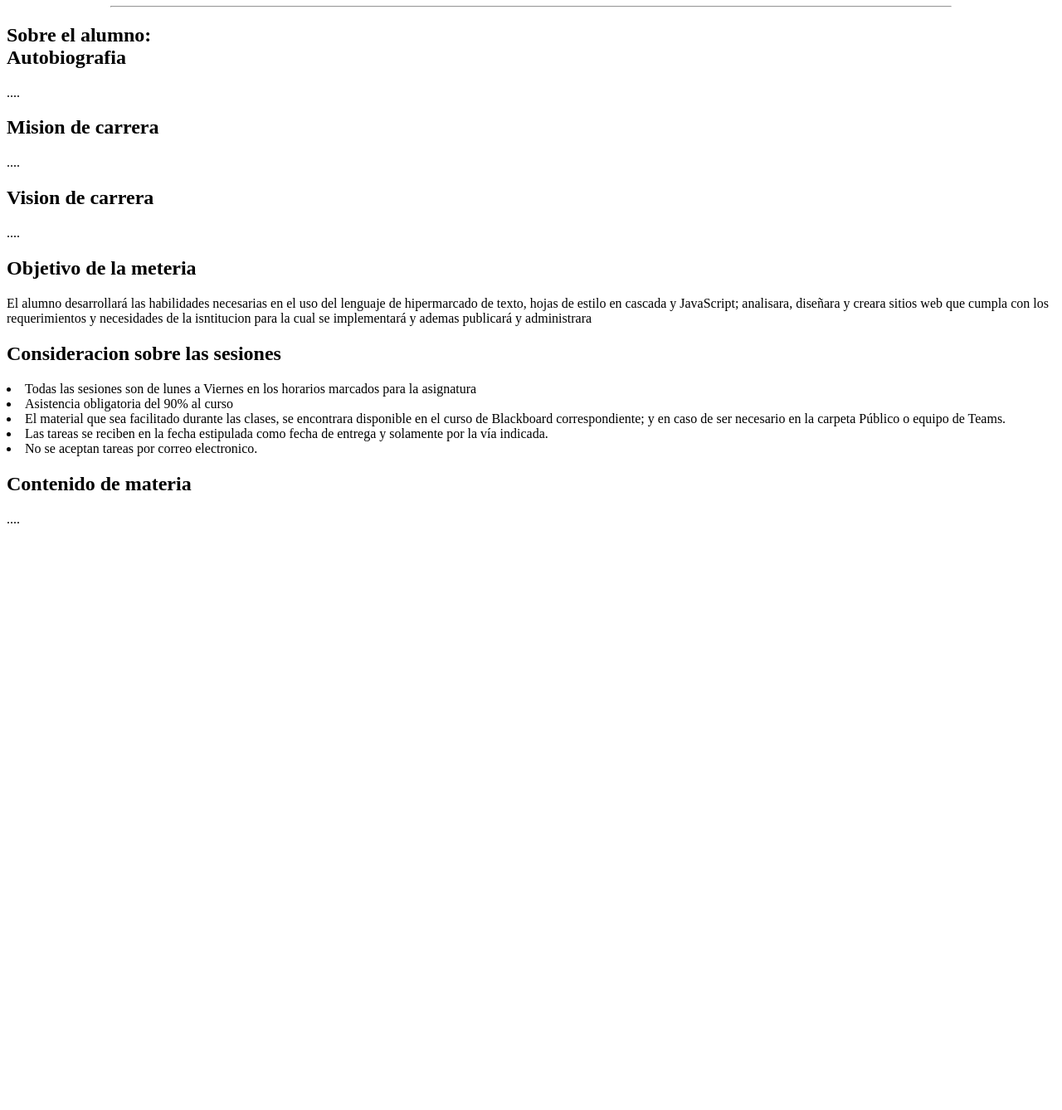
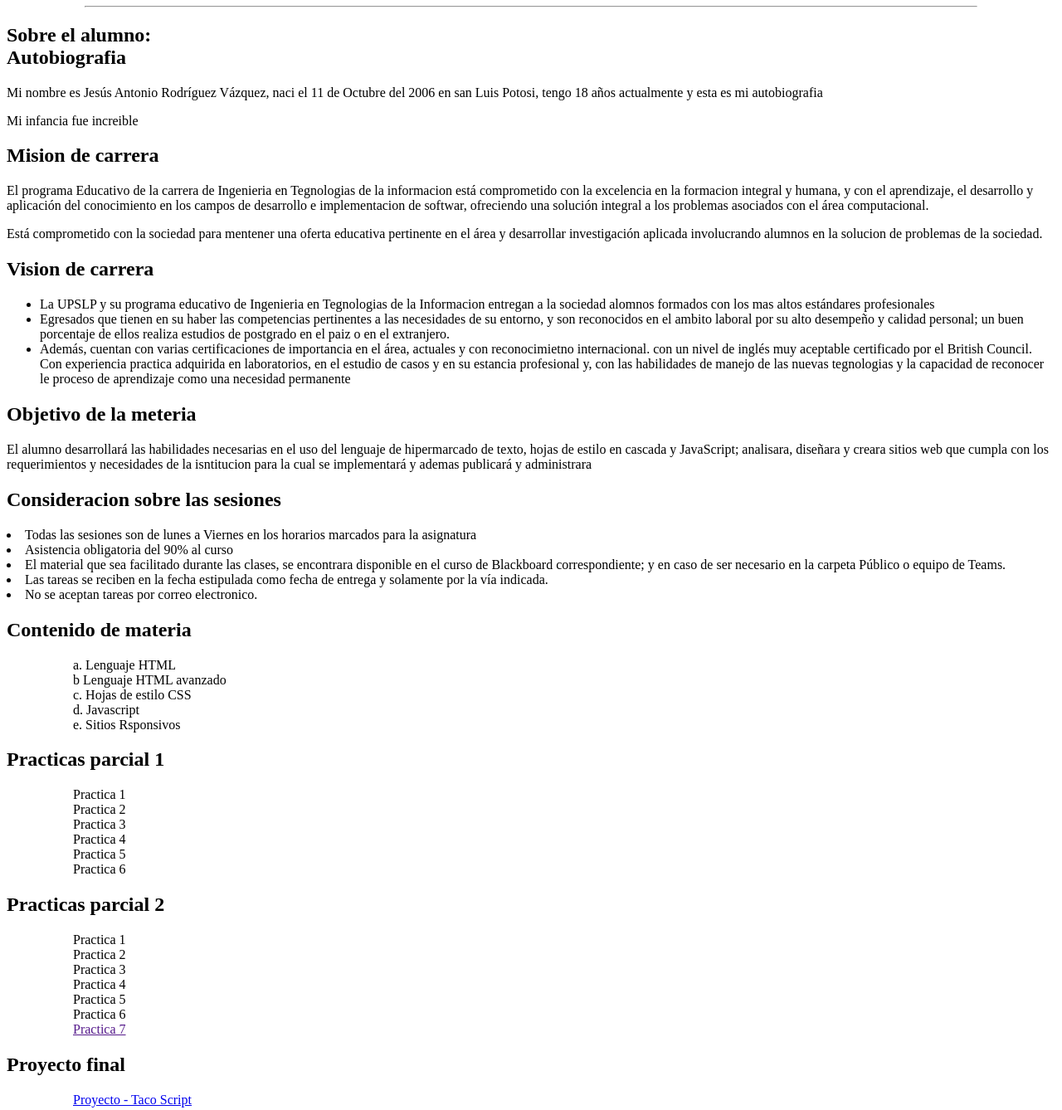
Before and after one commit to jesus-rdz71/Portafolio, a plain HTML site: page index.html in a window 1280 px wide. Shown: the part 280-1618 px from the top of the page at 83% size. Before the commit the page ends 931 px from the top, so only its background shows below. Drawn offline with Linux system fonts and the light colour scheme.

Commit message:
index.html

```diff
--- a/index.html
+++ b/index.html
@@ -13,36 +13,44 @@
 <body>
 	<h1 align="center">Portafolio de evidencias <br/> Programacion web <br/> Ingenieria en tegnologias de la informacion <br/> Primavera 2025</h1>
 
-	<hr style="width: 80%;"> <!-- Linea horizontal -->
+	<hr style="width: 85%;"> <!-- Linea horizontal -->
 
 	<aside>
 		<h2 text align="50px left"> Alumno: Jesus Antonio Rodriguez Vazquez - 186727 <br/>
 			 Profesora: MC Imelda Deyanira Hernandez Martínez</h2>
 	</aside>
 
-	<hr style="width: 80%;"> <!-- Linea horizontal -->
+	<hr style="width: 85%;"> <!-- Linea horizontal -->
 
 	<h2> Sobre el alumno: <br/>
 		 Autobiografia <br/>
 			</h2>
 
-		<p> ....</p>
+		<p> Mi nombre es Jesús Antonio Rodríguez Vázquez, naci el 11 de Octubre del 2006 en san Luis Potosi, tengo 18 años actualmente y esta es mi autobiografia</p>
+
+		<p>Mi infancia fue increible</p>
 
 	<h2>Mision de carrera
 			</h2>
 
-		<p> ....</p>
+		<p> El programa Educativo de la carrera de Ingenieria en Tegnologias de la informacion está comprometido con la excelencia en la formacion integral y humana, y con el aprendizaje, el desarrollo y aplicación del conocimiento en los campos de desarrollo e implementacion de softwar, ofreciendo una solución integral a los problemas asociados con el área computacional. </p>
+
+		<p>Está comprometido con la sociedad para mentener una oferta educativa pertinente en el área y desarrollar investigación aplicada involucrando alumnos en la solucion de problemas de la sociedad.</p>
 
 	<h2>Vision de carrera</h2>
 
-		<p> ....</p>
+		<div>
+			<ul>
+				<li>La UPSLP y su programa educativo de Ingenieria en Tegnologias de la Informacion entregan a la sociedad alomnos formados con los mas altos estándares profesionales</li>
+				<li>Egresados que tienen en su haber las competencias pertinentes a las necesidades de su entorno, y son reconocidos en el ambito laboral por su alto desempeño y calidad personal; un buen porcentaje de ellos realiza estudios de postgrado en el paiz o en el extranjero.</li>
+				<li>Además, cuentan con varias certificaciones de importancia en el área, actuales y con reconocimietno internacional. con un nivel de inglés muy aceptable certificado por el British Council. Con experiencia practica adquirida en laboratorios, en el estudio de casos y en su estancia profesional y, con las habilidades de manejo de las nuevas tegnologias y la capacidad de reconocer le proceso de aprendizaje como una necesidad permanente </li>
+			</ul>
+		</div>
 
 	<h2>Objetivo de la meteria</h2>
-
 		<p> El alumno desarrollará las habilidades necesarias en el uso del lenguaje de hipermarcado de texto, hojas de estilo en cascada y JavaScript; analisara, diseñara y creara sitios web que cumpla con los requerimientos y necesidades de la isntitucion para la cual se implementará y ademas publicará y administrara</p>
 
 	<h2>Consideracion sobre las sesiones</h2>
-
 		<lo>
 			<li>Todas las sesiones son de lunes a Viernes en los horarios marcados para la asignatura</li>
 			<li>Asistencia obligatoria del 90% al curso</li>
@@ -52,8 +60,41 @@
 		</lo>
 
 	<h2> Contenido de materia</h2>
+	<ul>
+		<ol>a. Lenguaje HTML</ol>
+		<ol>b Lenguaje HTML avanzado</ol>
+		<ol>c. Hojas de estilo CSS</ol>
+		<ol>d. Javascript</ol>
+		<ol>e. Sitios Rsponsivos</ol>
+	</ul>
 
-		<p> .... </p>
+	<h2> Practicas parcial 1</h2>
+
+	<ul>
+		<ol>Practica 1</ol>
+		<ol>Practica 2</ol>
+		<ol>Practica 3</ol>
+		<ol>Practica 4</ol>
+		<ol>Practica 5</ol>
+		<ol>Practica 6</ol>
+	</ul>
+
+	<h2> Practicas parcial 2</h2>
+	<ul>
+		<ol>Practica 1</ol>
+		<ol>Practica 2</ol>
+		<ol>Practica 3</ol>
+		<ol>Practica 4</ol>
+		<ol>Practica 5</ol>
+		<ol>Practica 6</ol>
+		<ol><a href="">Practica 7</a></ol>
+	</ul>
+
+	<h2> Proyecto final </h2>
+	<ul>
+		<ol><a href="/Proyecto Programacion web/TacoScript-1.html"> Proyecto - Taco Script</a></ol>
+	</ul>
+
 	<!-- Github - Pagina de hosting web -->
 </body>
 </html>
```
